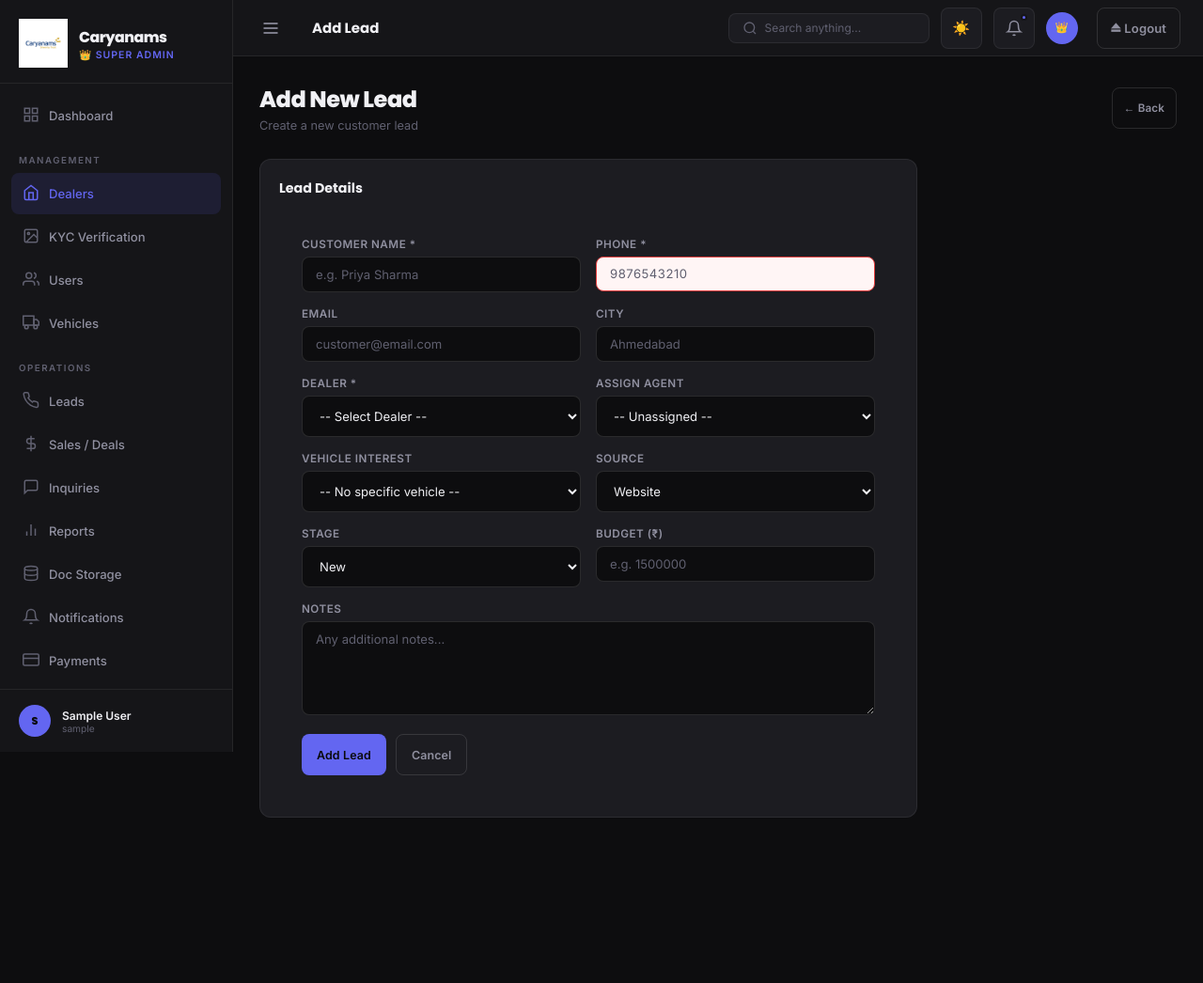
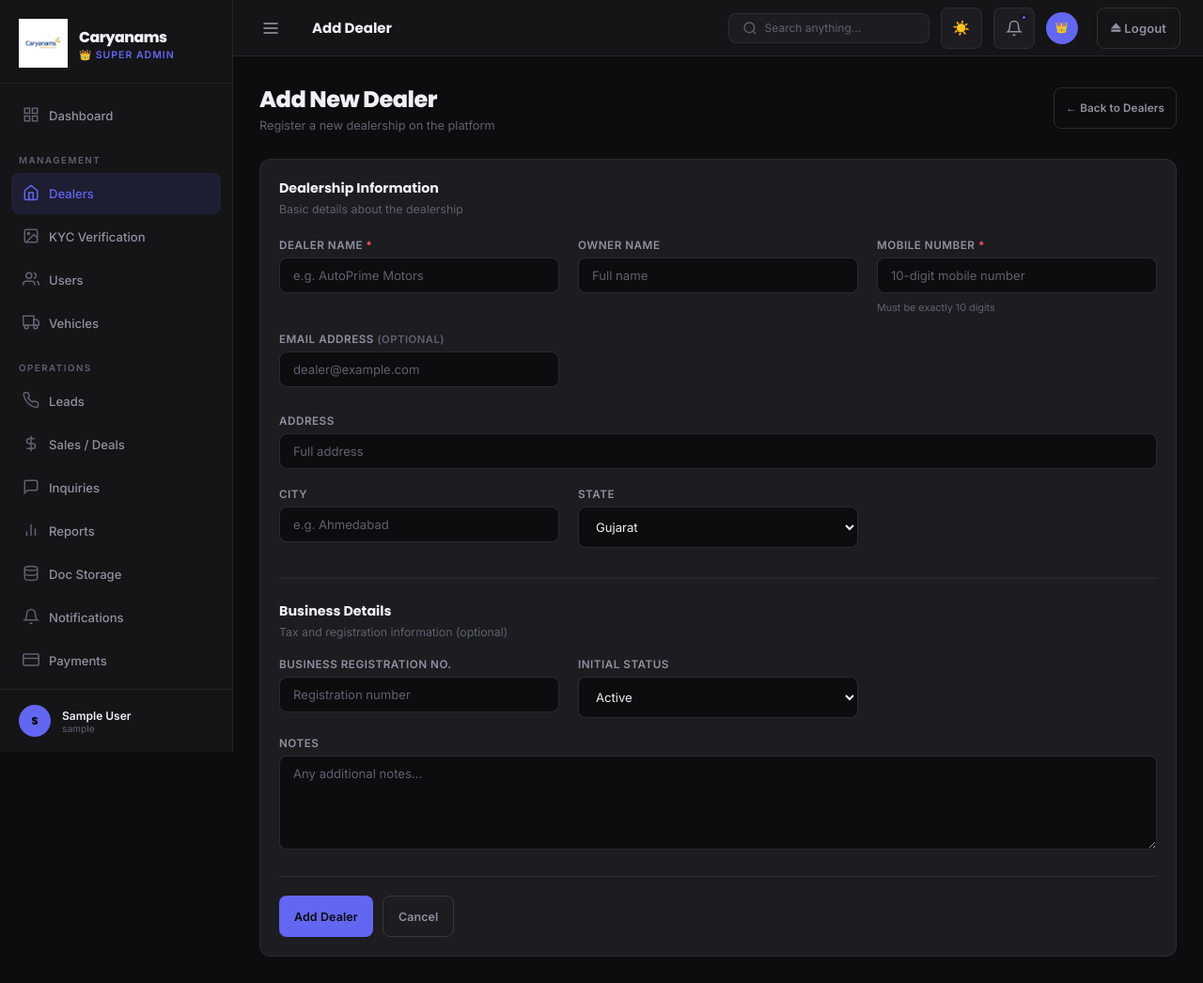
Before and after one commit to dharmik008/DMS_SYSTEm, a Flask app: page /admin/dealers/add in a window 1280 px wide. Shown: the whole page at 94% size. Before the commit the page ends 870 px from the top, so only its background shows below. Run offline with Flask 3, Linux system fonts and the light colour scheme; the visitor is signed in with stand-in values (Sample User, id 1).

Commit message:
Update add_dealer.html

```diff
--- a/templates/admin/add_dealer.html
+++ b/templates/admin/add_dealer.html
@@ -1,93 +1,167 @@
 {% extends 'admin/base.html' %}
-{% block title %}Add Lead — Caryanams Admin{% endblock %}
-{% block page_title %}Add Lead{% endblock %}
+{% block title %}Add Dealer — AutoDMS{% endblock %}
+{% block page_title %}Add Dealer{% endblock %}
 
 {% block content %}
 <div class="page-header">
-  <div class="page-header-left"><h1>Add New Lead</h1><p>Create a new customer lead</p></div>
-  <a href="{{ url_for('admin.all_leads') }}" class="btn btn-outline btn-sm">← Back</a>
+  <div class="page-header-left">
+    <h1>Add New Dealer</h1>
+    <p>Register a new dealership on the platform</p>
+  </div>
+  <a href="{{ url_for('admin.all_dealers') }}" class="btn btn-outline btn-sm">← Back to Dealers</a>
 </div>
 
-<div class="card" style="max-width:700px;">
-  <div class="card-header"><span class="card-title">Lead Details</span></div>
-  <div style="padding:24px;">
-    <form method="POST">
-      <div style="display:grid;grid-template-columns:1fr 1fr;gap:16px;">
+<div class="card">
+  <form method="POST" action="{{ url_for('admin.add_dealer') }}" id="addDealerForm">
+    <div style="margin-bottom:24px;">
+      <div class="card-title" style="margin-bottom:4px;">Dealership Information</div>
+      <p style="color:var(--text-3);font-size:0.82rem;">Basic details about the dealership</p>
+    </div>
+    <div class="form-grid">
       <div class="form-group">
-          <label>Customer Name *</label>
-          <input type="text" name="customer_name" class="form-control" value="{{ form.get('customer_name','') }}" required placeholder="e.g. Priya Sharma">
+        <label>Dealer Name <span style="color:var(--red);">*</span></label>
+        <input type="text" class="form-control" name="dealer_name"
+               value="{{ form.get('dealer_name','') if form else '' }}"
+               placeholder="e.g. AutoPrime Motors" required>
       </div>
       <div class="form-group">
-          <label>Phone *</label>
-          <input type="text" name="customer_phone" class="form-control" value="{{ form.get('customer_phone','') }}" required placeholder="9876543210">
+        <label>Owner Name</label>
+        <input type="text" class="form-control" name="owner_name"
+               value="{{ form.get('owner_name','') if form else '' }}"
+               placeholder="Full name">
       </div>
       <div class="form-group">
-          <label>Email</label>
-          <input type="email" name="customer_email" class="form-control" value="{{ form.get('customer_email','') }}" placeholder="customer@email.com">
+        <label>Mobile Number <span style="color:var(--red);">*</span></label>
+        <input type="tel" class="form-control" name="contact" id="contactInput"
+               value="{{ form.get('contact','') if form else '' }}"
+               placeholder="10-digit mobile number" maxlength="10" required>
+        <span class="field-hint" id="contactHint" style="font-size:0.72rem;color:var(--text-3);margin-top:3px;display:block;">Must be exactly 10 digits</span>
+      </div>
+      <div class="form-group">
+        <label>Email Address <span style="color:var(--text-3);font-size:0.75rem;">(optional)</span></label>
+        <input type="text" class="form-control" name="email" id="emailInput"
+               value="{{ form.get('email','') if form else '' }}"
+               placeholder="dealer@example.com">
+        <span class="field-hint" id="emailHint" style="font-size:0.72rem;color:var(--text-3);margin-top:3px;display:block;"></span>
+      </div>
+      <div class="form-group" style="grid-column: 1/-1;">
+        <label>Address</label>
+        <input type="text" class="form-control" name="address"
+               value="{{ form.get('address','') if form else '' }}"
+               placeholder="Full address">
       </div>
       <div class="form-group">
         <label>City</label>
-          <input type="text" name="customer_city" class="form-control" value="{{ form.get('customer_city','') }}" placeholder="Ahmedabad">
+        <input type="text" class="form-control" name="city"
+               value="{{ form.get('city','') if form else '' }}"
+               placeholder="e.g. Ahmedabad">
       </div>
       <div class="form-group">
-          <label>Dealer *</label>
-          <select name="dealer_id" class="form-control" required>
-            <option value="">-- Select Dealer --</option>
-            {% for d in dealers %}
-            <option value="{{ d.id }}" {% if form.get('dealer_id')|string == d.id|string %}selected{% endif %}>
-              {{ d.display_id or ('D' ~ d.id) }} — {{ d.name }} {{ ('(' + d.company_name + ')') if d.company_name else '' }}
-            </option>
-            {% endfor %}
+        <label>State</label>
+        <select class="form-control" name="state">
+          {% set sel_state = (form.get('state','Gujarat') if form else 'Gujarat') %}
+          <option {% if sel_state=='Gujarat' %}selected{% endif %}>Gujarat</option>
+          <option {% if sel_state=='Maharashtra' %}selected{% endif %}>Maharashtra</option>
+          <option {% if sel_state=='Rajasthan' %}selected{% endif %}>Rajasthan</option>
+          <option {% if sel_state=='Madhya Pradesh' %}selected{% endif %}>Madhya Pradesh</option>
+          <option {% if sel_state=='Delhi' %}selected{% endif %}>Delhi</option>
+          <option {% if sel_state=='Karnataka' %}selected{% endif %}>Karnataka</option>
+          <option {% if sel_state=='Tamil Nadu' %}selected{% endif %}>Tamil Nadu</option>
+          <option {% if sel_state=='Uttar Pradesh' %}selected{% endif %}>Uttar Pradesh</option>
         </select>
       </div>
+    </div>
+
+    <div style="margin-top:32px;margin-bottom:20px;padding-top:24px;border-top:1px solid var(--border);">
+      <div class="card-title" style="margin-bottom:4px;">Business Details</div>
+      <p style="color:var(--text-3);font-size:0.82rem;">Tax and registration information (optional)</p>
+    </div>
+    <div class="form-grid">
       <div class="form-group">
-          <label>Assign Agent</label>
-          <select name="agent_id" class="form-control">
-            <option value="">-- Unassigned --</option>
-            {% for a in agents %}
-            <option value="{{ a.id }}">{{ a.name }}</option>
-            {% endfor %}
+        <label>Business Registration No.</label>
+        <input type="text" class="form-control" name="reg_no"
+               value="{{ form.get('reg_no','') if form else '' }}"
+               placeholder="Registration number">
+      </div>
+      <div class="form-group">
+        <label>Initial Status</label>
+        <select class="form-control" name="status">
+          {% set sel_status = (form.get('status','Active') if form else 'Active') %}
+          <option value="Active"    {% if sel_status=='Active' %}selected{% endif %}>Active</option>
+          <option value="Pending"   {% if sel_status=='Pending' %}selected{% endif %}>Pending</option>
+          <option value="Suspended" {% if sel_status=='Suspended' %}selected{% endif %}>Suspended</option>
         </select>
       </div>
-        <div class="form-group">
-          <label>Vehicle Interest</label>
-          <select name="vehicle_id" class="form-control">
-            <option value="">-- No specific vehicle --</option>
-            {% for v in vehicles %}
-            <option value="{{ v.id }}">{{ v.make }} {{ v.model }} ({{ v.year }}) – ₹{{ '{:,.0f}'.format(v.price|float) }}</option>
-            {% endfor %}
-          </select>
-        </div>
-        <div class="form-group">
-          <label>Source</label>
-          <select name="source" class="form-control">
-            {% for src in ['website','marketplace','walk-in','phone','referral','social','admin'] %}
-            <option value="{{ src }}">{{ src | title }}</option>
-            {% endfor %}
-          </select>
-        </div>
-        <div class="form-group">
-          <label>Stage</label>
-          <select name="stage" class="form-control">
-            {% for stage in ['new','interested','test_drive','negotiation','lost','connected','not_connected'] %}
-            <option value="{{ stage }}">{{ stage | replace('_',' ') | title }}</option>
-            {% endfor %}
-          </select>
-        </div>
-        <div class="form-group">
-          <label>Budget (₹)</label>
-          <input type="number" name="budget" class="form-control" value="{{ form.get('budget','') }}" placeholder="e.g. 1500000" step="10000">
+      <div class="form-group" style="grid-column:1/-1;">
+        <label>Notes</label>
+        <textarea class="form-control" name="notes" placeholder="Any additional notes...">{{ form.get('notes','') if form else '' }}</textarea>
       </div>
     </div>
-      <div class="form-group" style="margin-top:16px;">
-        <label>Notes</label>
-        <textarea name="notes" class="form-control" rows="3" placeholder="Any additional notes...">{{ form.get('notes','') }}</textarea>
-      </div>
-      <div style="display:flex;gap:10px;margin-top:20px;">
-        <button type="submit" class="btn btn-primary">Add Lead</button>
-        <a href="{{ url_for('admin.all_leads') }}" class="btn btn-outline">Cancel</a>
+
+    <div class="form-actions">
+      <button type="submit" class="btn btn-primary" id="submitBtn">Add Dealer</button>
+      <a href="{{ url_for('admin.all_dealers') }}" class="btn btn-outline">Cancel</a>
     </div>
   </form>
 </div>
-</div>
 {% endblock %}
+
+{% block scripts %}
+<script>
+(function() {
+  const form       = document.getElementById('addDealerForm');
+  const contactEl  = document.getElementById('contactInput');
+  const contactHint= document.getElementById('contactHint');
+  const emailEl    = document.getElementById('emailInput');
+  const emailHint  = document.getElementById('emailHint');
+
+  // Live validation: contact
+  contactEl.addEventListener('input', function() {
+    const v = this.value.replace(/\D/g,'');
+    this.value = v;
+    if (v.length > 0 && v.length !== 10) {
+      contactHint.textContent = 'Must be exactly 10 digits (' + v.length + '/10)';
+      contactHint.style.color = 'var(--orange)';
+    } else if (v.length === 10) {
+      contactHint.textContent = '✓ Valid mobile number';
+      contactHint.style.color = 'var(--green)';
+    } else {
+      contactHint.textContent = 'Must be exactly 10 digits';
+      contactHint.style.color = 'var(--text-3)';
+    }
+  });
+
+  // Live validation: email (optional — only show error if something typed)
+  emailEl.addEventListener('input', function() {
+    const v = this.value.trim();
+    if (v.length === 0) {
+      emailHint.textContent = '';
+    } else if (!v.includes('@') || !v.includes('.')) {
+      emailHint.textContent = 'Enter a valid email (e.g. name@domain.com)';
+      emailHint.style.color = 'var(--orange)';
+    } else {
+      emailHint.textContent = '✓ Valid email';
+      emailHint.style.color = 'var(--green)';
+    }
+  });
+
+  // Form submit gate
+  form.addEventListener('submit', function(e) {
+    let valid = true;
+    const contact = contactEl.value.trim();
+    const email   = emailEl.value.trim();
+
+    if (!/^\d{10}$/.test(contact)) {
+      showToast('Mobile number must be exactly 10 digits.', 'error');
+      contactEl.focus();
+      valid = false;
+    }
+    if (email && !email.includes('@')) {
+      showToast('Email format is invalid. Please correct it or leave it blank.', 'error');
+      valid = false;
+    }
+    if (!valid) e.preventDefault();
+  });
+})();
+</script>
+{% endblock %}
```
Lines whose indentation alone changed are shown as unchanged.
